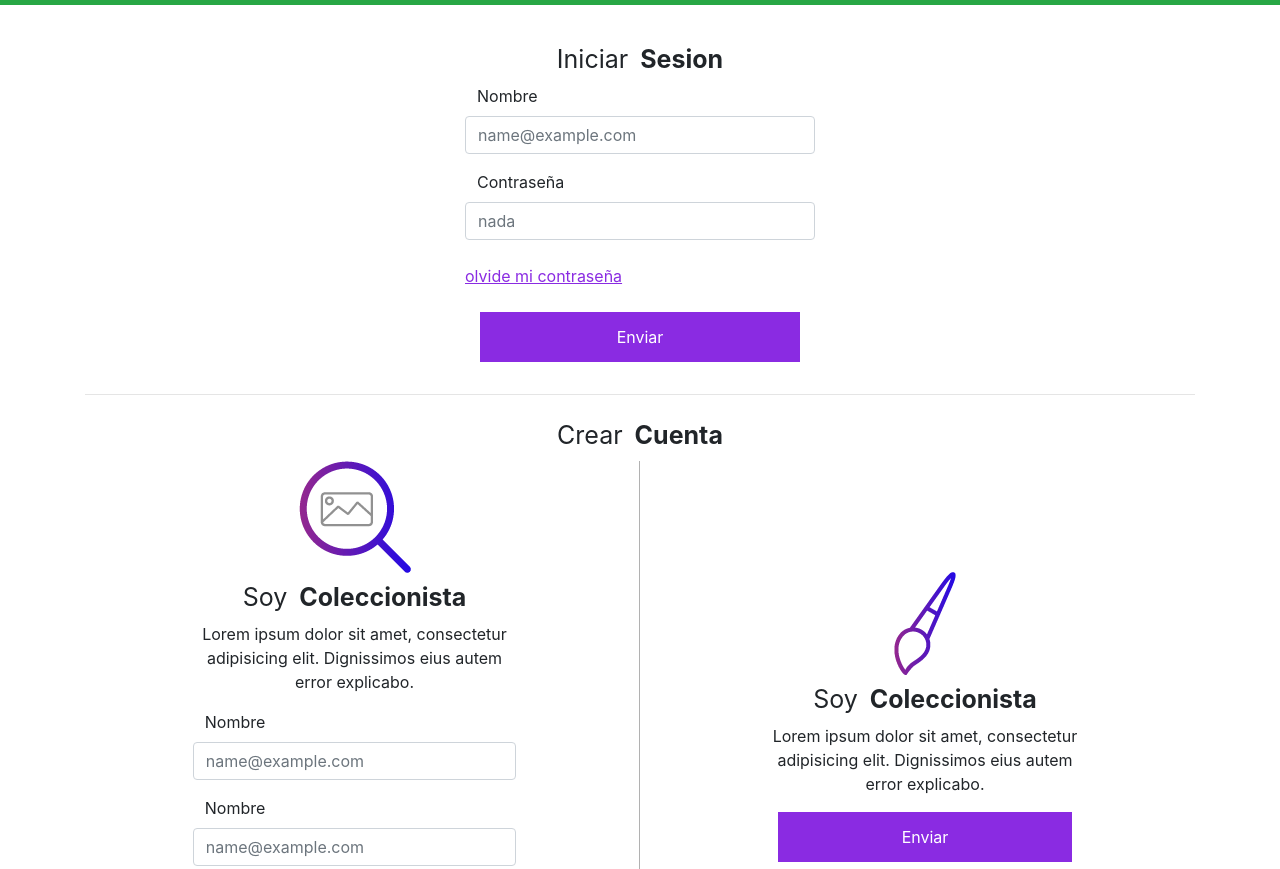
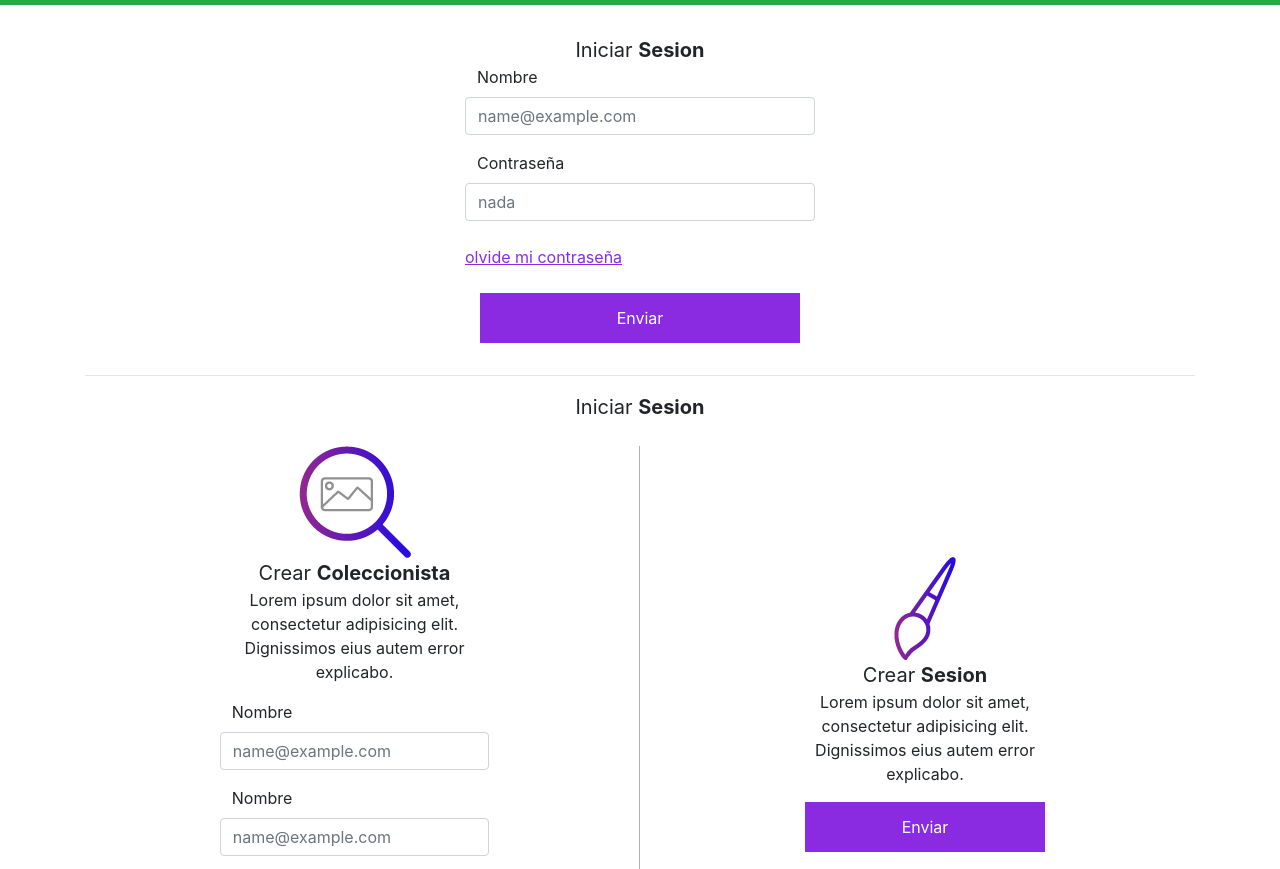
Before and after one commit to Frangersal/testFrontendSalinasSr, a plain HTML site: page index.html in a window 1280 px wide. Shown: the part 53-922 px from the top of the page. Drawn offline with nearby package versions, Linux system fonts and the light colour scheme.

Commit message:
Sin retorno de carro y Con un poco mas de espacio entre los elementos

```diff
--- a/index.html
+++ b/index.html
@@ -68,8 +68,8 @@
 
                 <div class="row">
                     <div class="col-sm-12  justificarDiv">
-                        <div>
-                            <label class="centerText normalText titulo">Iniciar </label><label class="centerText negritaText titulo">Sesion</label>
+                        <div class="block">
+                            <label class="centerText normalText titulo">Iniciar&nbsp;<b>Sesion</b></label>
                         </div>
 
                     </div>
@@ -112,14 +112,15 @@
 
         <div class="row">
             <div class="col-sm-12  justificarDiv">
-                <div>
-                    <label class="centerText normalText titulo">Crear</label><label class="centerText negritaText titulo"> Cuenta</label>
+                <div class="block">
+                    <label class="centerText normalText titulo">Iniciar&nbsp;<b>Sesion</b></label>
                 </div>
 
             </div>
 
 
         </div>
+        <br>
 
         <div class="row">
             <div class="col-sm-6  hrVertical">
@@ -133,7 +134,7 @@
                     </div>
                     <div class="justificarDiv">
                         <div>
-                            <label class="centerText normalText titulo">Soy </label><label class="centerText negritaText titulo"> Coleccionista</label>
+                            <label class="centerText normalText titulo">Crear&nbsp;<b>Coleccionista</b></label>
                         </div>
 
                     </div>
@@ -196,7 +197,7 @@
                         </div>
                         <div class="justificarDiv">
                             <div>
-                                <label class="centerText normalText titulo">Soy </label><label class="centerText negritaText titulo"> Coleccionista</label>
+                                <label class="centerText normalText titulo">Crear&nbsp;<b>Sesion</b></label>
                             </div>
 
                         </div>
--- a/public/css/style.css
+++ b/public/css/style.css
@@ -3,8 +3,14 @@
 .negritaText{ font-weight : bold; }
 
 .titulo{
-  font-size: 25px;
+  font-size: 20px;
   margin: 6px;
+  display: inline;
+}
+
+.block{
+
+  display: inline;
 }
 
 .centrarDiv{
@@ -43,8 +49,8 @@
 
 
 .margenForm{
-  margin-left: 20%;
-  margin-right: 20%;
+  margin-left: 25%;
+  margin-right: 25%;
 }
 
 .imagenRandom{
@@ -70,7 +76,7 @@
 
 .hrVertical{
   border-right: 1px solid rgb(177, 177, 177) ;
-  height: 100%;
+  height: 10%;
 }
 
 .btnAjustes{
```
